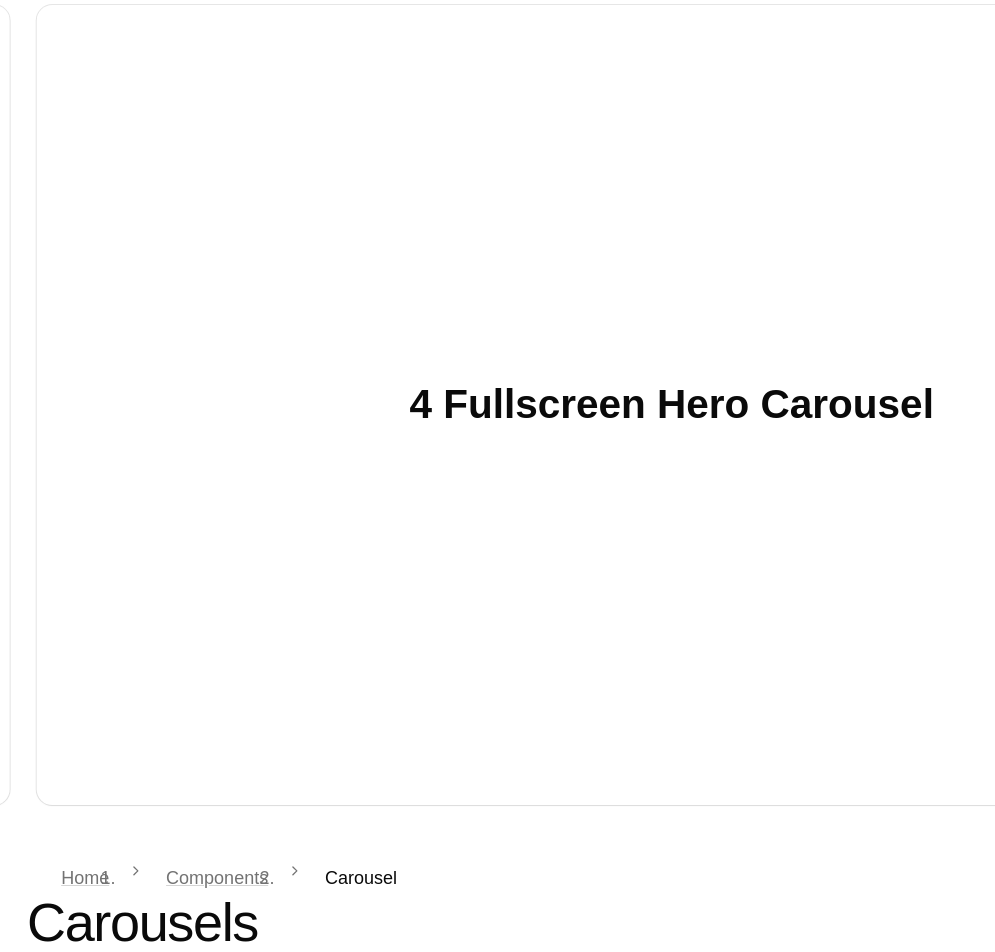
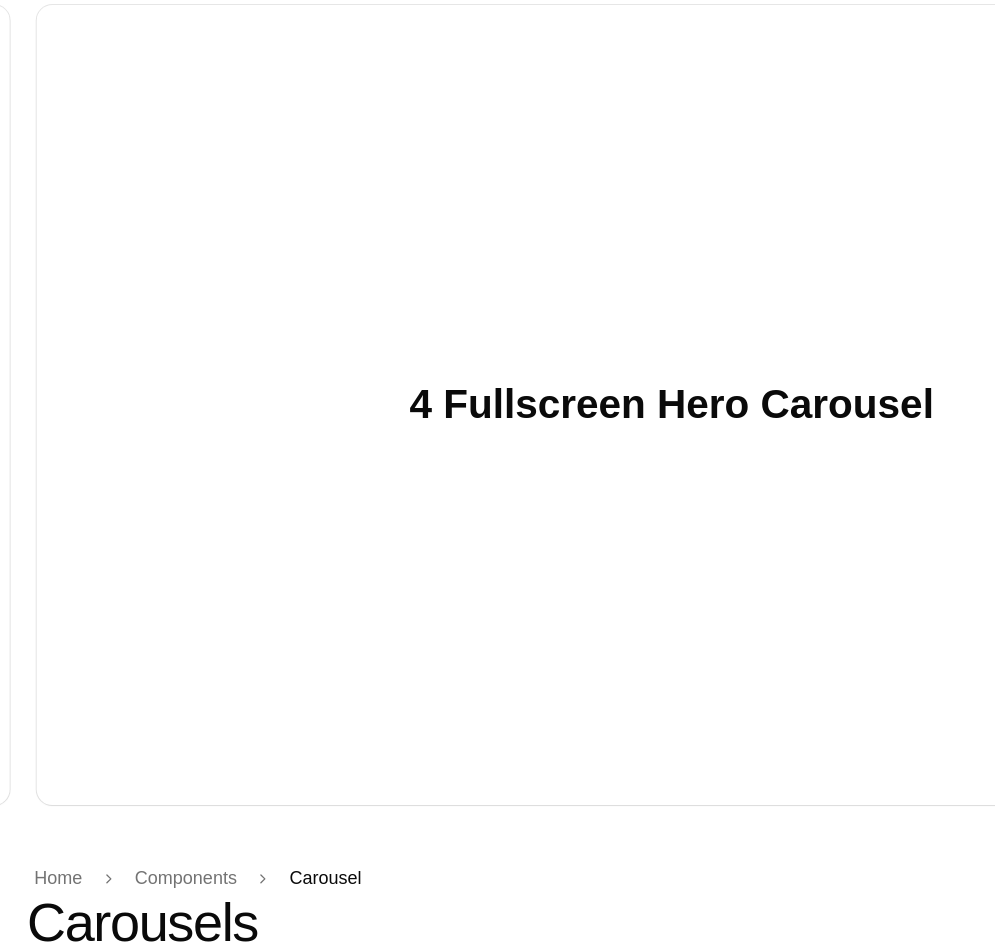
Before and after one commit to gamitarchana/react-shadcn-ui, a Next.js app: page /carousel in a window 1280 px wide. Shown: the top 952 px of the page, without its empty margins (0-995 px from the left). Built offline with nearby package versions, Linux system fonts and the light colour scheme; a web font is replaced by a local one.

Commit message:
fixed breadcrumbs list style issue

```diff
--- a/app/carousel/page.tsx
+++ b/app/carousel/page.tsx
@@ -104,11 +104,11 @@ export default function CarouselPage() {
                 <Breadcrumb>
                     <BreadcrumbList>
                         <BreadcrumbItem>
-                            <BreadcrumbLink render={<Link href="/">Home</Link>} />
+                            <BreadcrumbLink render={<Link className="no-underline" href="/">Home</Link>} />
                         </BreadcrumbItem>
                         <BreadcrumbSeparator />
                         <BreadcrumbItem>
-                            <BreadcrumbLink render={<Link href="/card">Components</Link>} />
+                            <BreadcrumbLink render={<Link className="no-underline" href="/card">Components</Link>} />
                         </BreadcrumbItem>
                         <BreadcrumbSeparator />
                         <BreadcrumbItem>
--- a/components/ui/breadcrumb.tsx
+++ b/components/ui/breadcrumb.tsx
@@ -15,12 +15,12 @@ function Breadcrumb({ className, ...props }: React.ComponentProps<"nav">) {
   )
 }
 
-function BreadcrumbList({ className, ...props }: React.ComponentProps<"ol">) {
+function BreadcrumbList({ className, ...props }: React.ComponentProps<"ul">) {
   return (
-    <ol
+    <ul
       data-slot="breadcrumb-list"
       className={cn(
-        "flex flex-wrap items-center gap-1.5 text-md wrap-break-word text-muted-foreground sm:gap-2.5",
+        "list-none p-0 flex flex-wrap items-center gap-1.5 text-md wrap-break-word text-muted-foreground sm:gap-2.5",
         className
       )}
       {...props}
```
